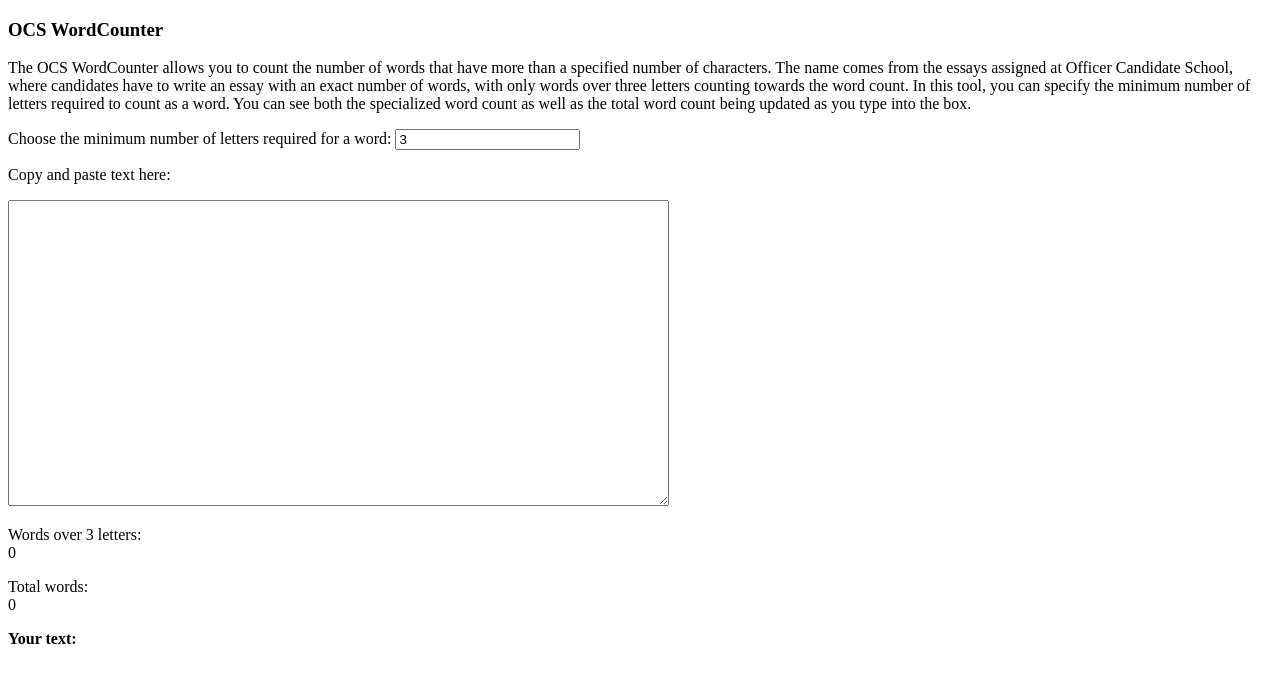
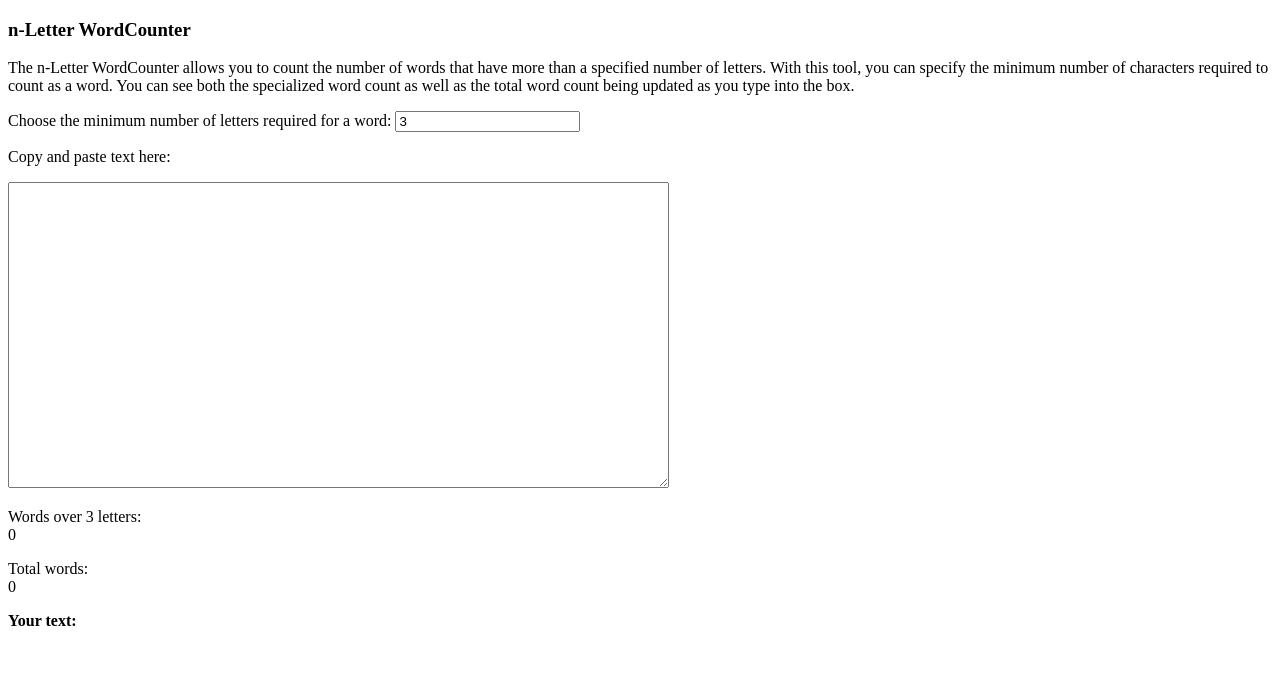
Before and after one commit to jskimmer/n-letter-wordcounter, a plain HTML site: page index.html in a window 1280 px wide. Drawn offline with nearby package versions, Linux system fonts and the light colour scheme.

Commit message:
changed name

```diff
--- a/index.html
+++ b/index.html
@@ -6,8 +6,8 @@
 </head>
 <body>
 <div>
-	<h3> OCS WordCounter </h3>
-	<p> The OCS WordCounter allows you to count the number of words that have more than a specified number of characters. The name comes from the essays assigned at Officer Candidate School, where candidates have to write an essay with an exact number of words, with only words over three letters counting towards the word count. In this tool, you can specify the minimum number of letters required to count as a word. You can see both the specialized word count as well as the total word count being updated as you type into the box.</p>
+	<h3> n-Letter WordCounter </h3>
+	<p> The n-Letter WordCounter allows you to count the number of words that have more than a specified number of letters. With this tool, you can specify the minimum number of characters required to count as a word. You can see both the specialized word count as well as the total word count being updated as you type into the box.</p>
 </div>
 
 <div ng-app="wordcountApp" ng-controller="wordcountController">
```
Also changed, not shown: 1 other file.
